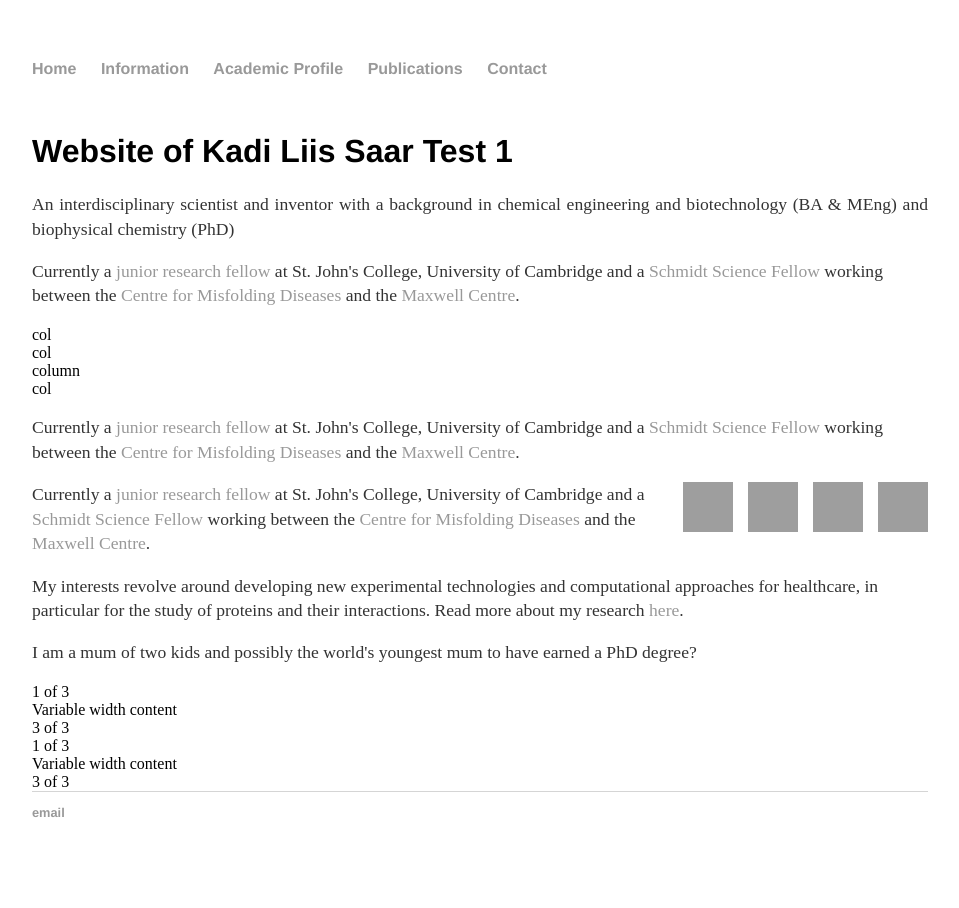
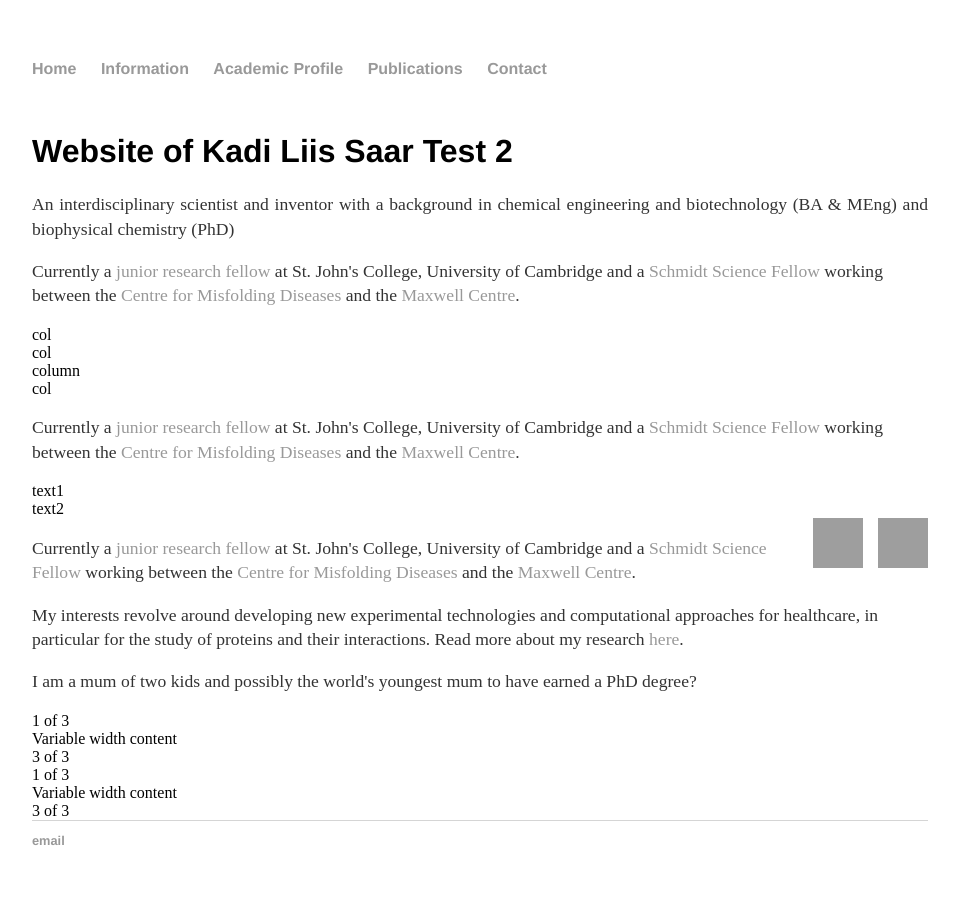
Before and after one commit to kadiliissaar/kadiliissaar.github.io, a Jekyll site: the page built from index.html, in a window 1280 px wide. Shown: the whole page, without its empty margins (160-1119 px from the left). Built offline with Jekyll 4.4.1, drawn with Linux system fonts in a browser that asks for light colours; grey boxes are pictures that could not be loaded.

Commit message:
Update index.html

```diff
--- a/index.html
+++ b/index.html
@@ -4,7 +4,7 @@ title: Kadi Liis Saar
 ---
 <div class="blurb">
 	</br>
-	<h1>Website of Kadi Liis Saar Test 1 </h1>
+	<h1>Website of Kadi Liis Saar Test 2 </h1>
 
 <p align="justify">
 An interdisciplinary scientist and inventor with a background in chemical engineering and biotechnology
@@ -41,8 +41,8 @@ Fellow</a> working between the <a href="https://www.cmd.ch.cam.ac.uk/">Centre fo
 
 <div class="container"
 <div class="row">
-	<div class="col-*-*"><img src="https://github.com/kadiliissaar/kadiliissaar.github.io/raw/master/Photos/Kadi_SSF.jpg" style="float:right;width:50px;height:50px;margin-bottom:15px;margin-left:15px" style="width:100%"></div>
-	<div class="col-*-*"><img src="https://github.com/kadiliissaar/kadiliissaar.github.io/raw/master/Photos/Kadi_SSF.jpg" style="float:right;width:50px;height:50px;margin-bottom:15px;margin-left:15px" style="width:100%"></div>
+	<div class="col-*-*">text1</div>
+	<div class="col-*-*">text2</div>
 </div>
 <div class="row">
 	<div class="col-*-*"><img src="https://github.com/kadiliissaar/kadiliissaar.github.io/raw/master/Photos/Kadi_SSF.jpg" style="float:right;width:50px;height:50px;margin-bottom:15px;margin-left:15px" style="width:100%"></div>
```
